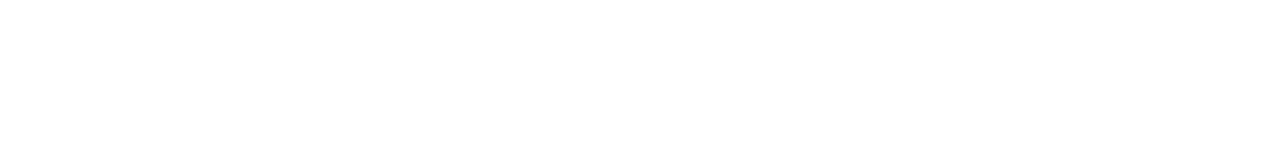
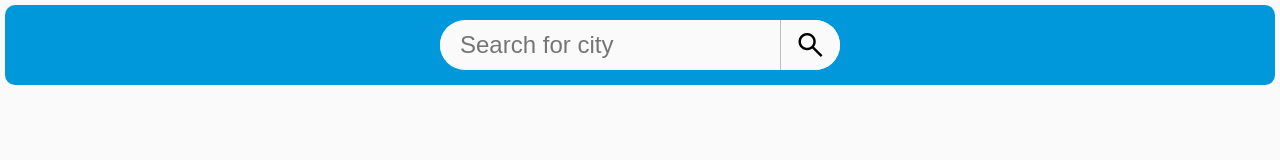
Before and after one commit to opaulojr/ichoveu, a website built with Vite: page index.html in a window 1280 px wide. Built offline with nearby package versions, Linux system fonts and the light colour scheme.

Commit message:
implement-search-bar

```diff
--- a/index.html
+++ b/index.html
@@ -3,9 +3,20 @@
 <head>
   <meta charset="UTF-8">
   <meta name="viewport" content="width=device-width, initial-scale=1.0">
+  <link href="https://fonts.googleapis.com/css2?family=Material+Symbols+Outlined" rel="stylesheet" />
   <title>iChoveu</title>
 </head>
 <body>
-
+  <header>
+    <form>
+      <input type="text" placeholder="Search for city">
+      <button type="submit" id="search-button">
+        <i class="material-symbols-outlined search">
+          search
+        </i>
+      </button>
+    </form>
+  </header>
 </body>
+<script type="module" src="src/main.js"></script>
 </html>
--- a/src/style.css
+++ b/src/style.css
@@ -0,0 +1,79 @@
+:root {
+  --header-background: #0097db;
+  --background-color: #fafafa;
+  --text-color: #747474;
+  --border: #bebebe;
+  --icon-color: #000;
+  --theme-icon-color: #000;
+}
+
+* {
+  padding: 0;
+  margin: 0;
+}
+
+body {
+  padding: 5px;
+  background-color: var(--background-color);
+}
+
+header {
+  display: flex;
+  height: 80px;
+  align-items: center;
+  justify-content: center;
+  padding: 0 20px;
+  border-radius: 10px;
+  background-color: var(--header-background);
+  gap: 32px;
+}
+
+header > form {
+  display: flex;
+  width: 80%;
+  max-width: 400px;
+  align-items: center;
+  border-radius: 999px;
+  background-color: var(--background-color);
+}
+
+header > form > input {
+  width: 100%;
+  padding: 10px 20px;
+  border: none;
+  background-color: var(--background-color);
+  border-bottom-left-radius: 999px;
+  border-top-left-radius: 999px;
+  color: var(--text-color);
+  font-size: 1.5rem;
+  outline: none;
+}
+
+#search-button {
+  display: flex;
+  width: 80px;
+  height: 50px;
+  align-items: center;
+  justify-content: center;
+  border: none;
+  border-left: 1px solid var(--border);
+  background-color: var(--background-color);
+  border-bottom-right-radius: 999px;
+  border-top-right-radius: 999px;
+  cursor: pointer;
+}
+
+i.search {
+  color: var(--icon-color);
+  font-size: 32px;
+}
+
+@media (width <= 600px) {
+  header > form > input {
+    border-radius: 999px;
+  }
+
+  #search-button {
+    display: none;
+  }
+}
```
